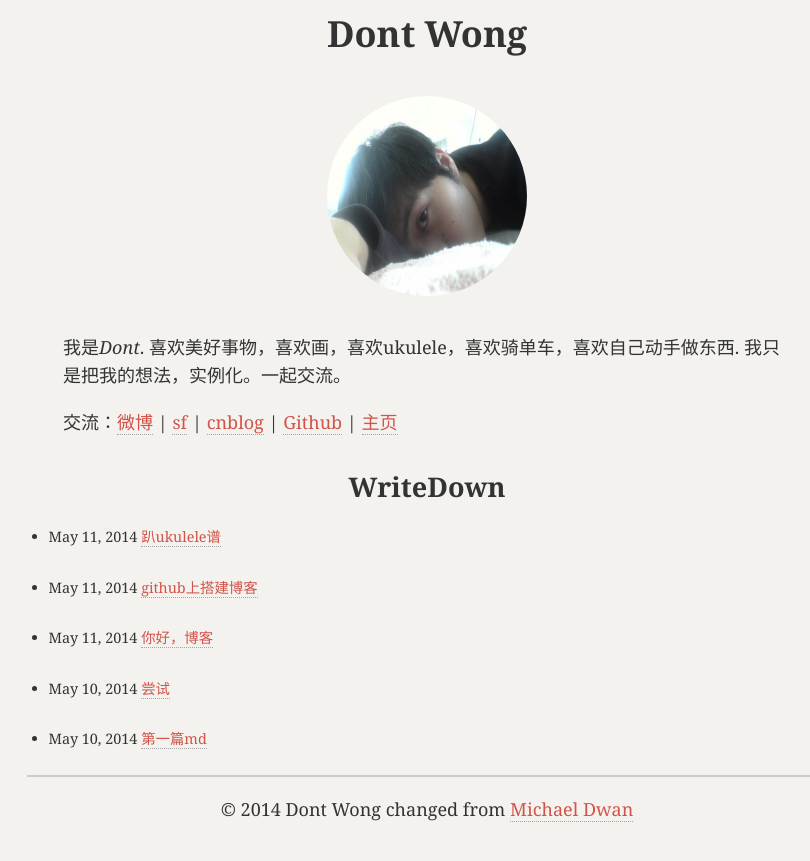
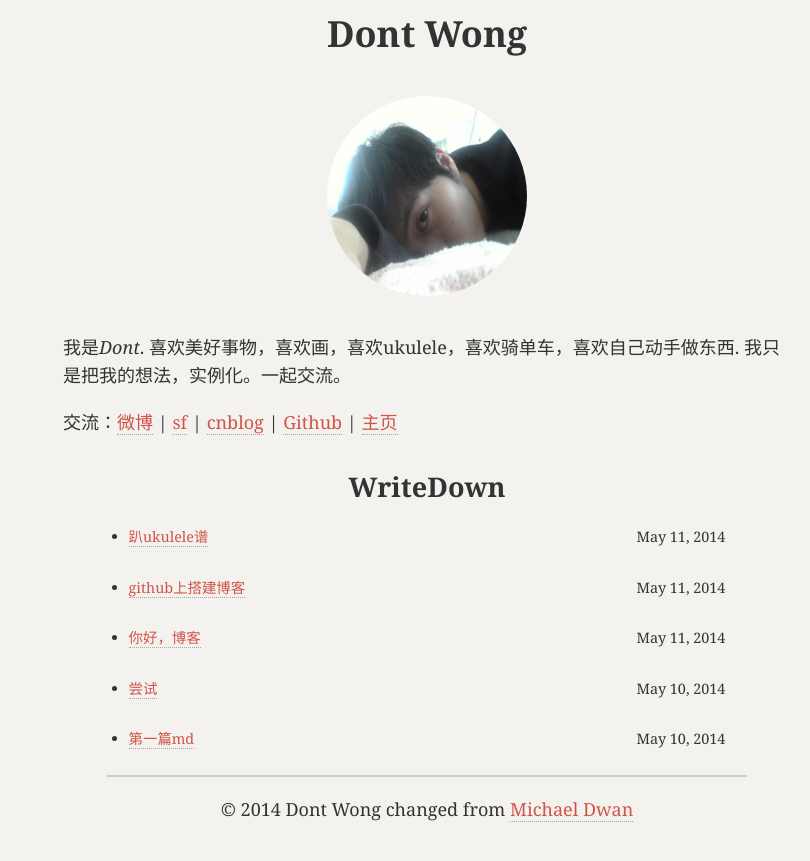
Before and after one commit to shellphon/githublog, a Jekyll site: the page built from index.html, in a window 1280 px wide. Shown: the top 861 px of the page, without its empty margins (213-1023 px from the left). Built offline with Jekyll 4.4.1, drawn with Linux system fonts in a browser that asks for light colours; Markdown is read by kramdown in place of the engine named in the settings.

Commit message:
change posts css

```diff
--- a/css/dontblog.css
+++ b/css/dontblog.css
@@ -73,3 +73,16 @@ p{
 #blog-posts h2{
 	text-align: center;
 }
+#blog-posts{
+	width: 80%;
+	margin: 0 auto;
+}
+#blog-posts li{
+	margin: 1.5em;
+	font-size: 0.8em;
+}
+#blog-posts li a{
+}
+#blog-posts li span{
+	float: right;
+}
--- a/index.html
+++ b/index.html
@@ -23,9 +23,9 @@ title: Dont
   <h2>WriteDown</h2>
   <ul>
   {% for post in site.posts %}
-    <li class="post">
+    <li>
+      <a href="{{ site.baseurl }}{{ post.url }}">{{ post.title }}</a>
       <span>{{ post.date | date: "%b %d, %Y" }}</span>
-      <a href="{{ site.baseurl }}{{ post.url }}">{{ post.title }}</a>
     </li>
   {% endfor %}
   </ul>
```
